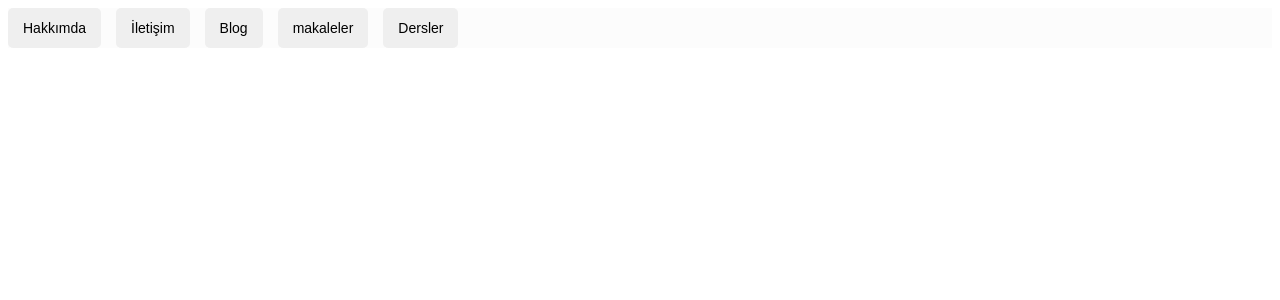
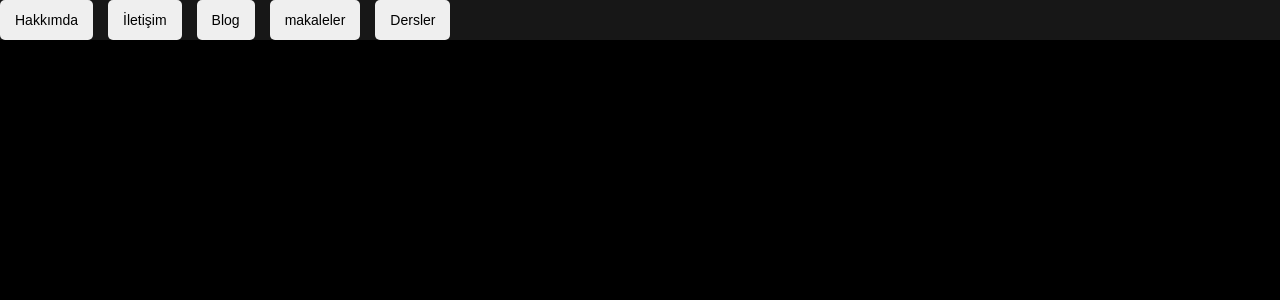
Before and after one commit to suatyargici/sliding-menu, a Next.js app: page / in a window 1280 px wide. Shown: the top 300 px of the page. Built offline with nearby package versions, Linux system fonts and the light colour scheme.

Commit message:
chore: added transition

```diff
--- a/pages/index.js
+++ b/pages/index.js
@@ -9,7 +9,7 @@ const Index = () => {
     setPosition({ left, top, width, height });
   };
   return (
-    <div>
+    <div className="margin">
       <nav className="menu">
         {
           Object.values(position).length> 0 && (<div className="divider"
--- a/styles/globals.css
+++ b/styles/globals.css
@@ -1,19 +1,37 @@
+* {
+  margin: 0;
+  padding: 0;
+  box-sizing: border-box;
+  font-family: "Poppins", sans-serif;
+  --left: 0;
+  --width: 0;
+}
 
-.menu{
+.menu {
   display: flex;
   align-items: center;
-  gap:15px;
- background-color: rgba(225,225,225,.1);
+  gap: 15px;
+  background-color: rgba(225, 225, 225, 0.1);
+  position: relative;
 }
 
-.menu button{
+.menu button {
   height: 40px;
-  padding:0 15px;
-  font-size: 14px;;
-  border:none;
+  padding: 0 15px;
+  font-size: 14px;
+  border: none;
   border-radius: 5px;
 }
-.menu .divider{
-  height:5px;
+.menu .divider {
+  height: 5px;
   background-color: deepskyblue;
+  position: absolute;
+  bottom: 0;
+  left: var(--left);
+  width: var(--width);
+  transition: 0.5s all;
 }
+
+body {
+  background-color: black;
+}
```
